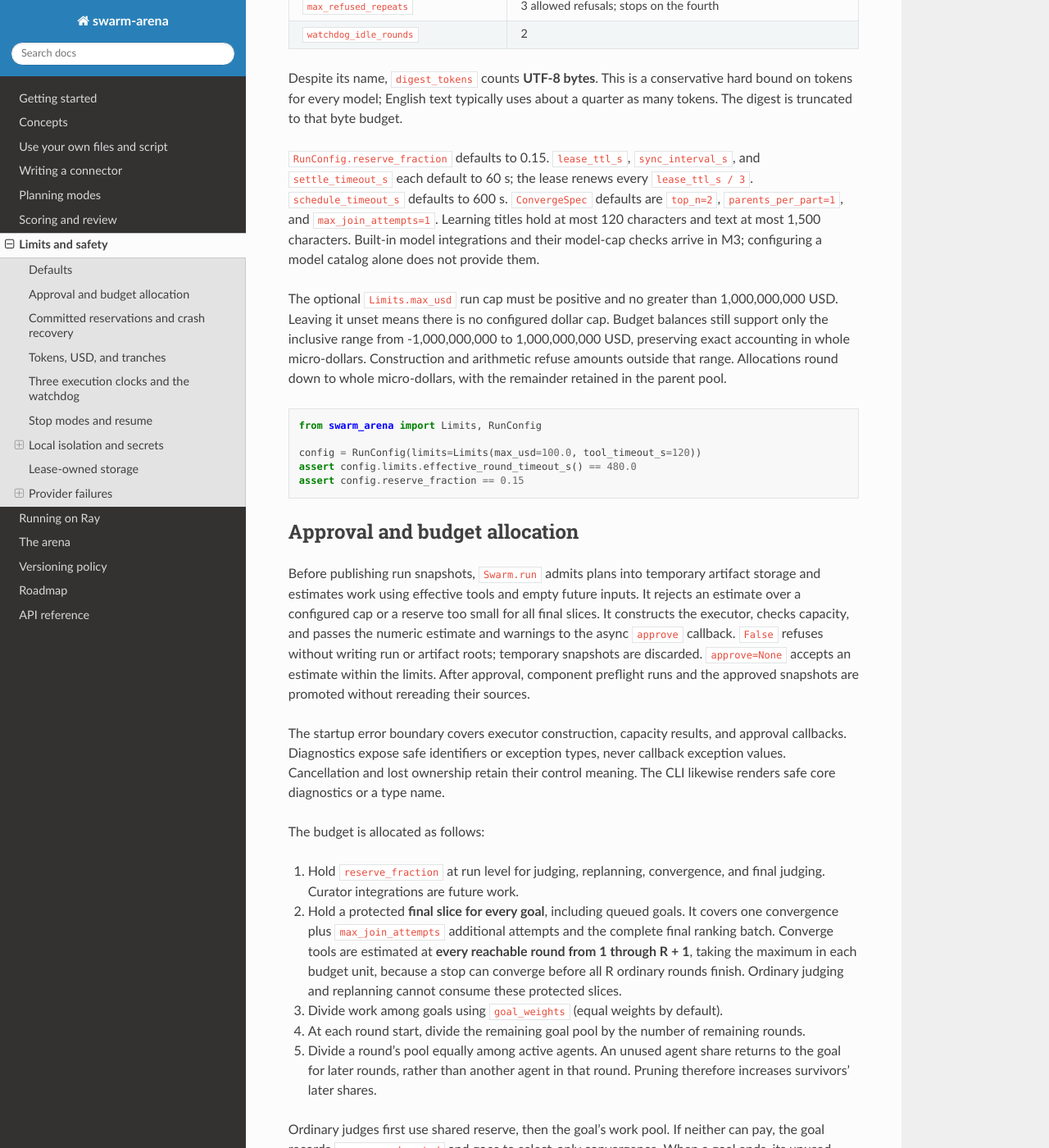
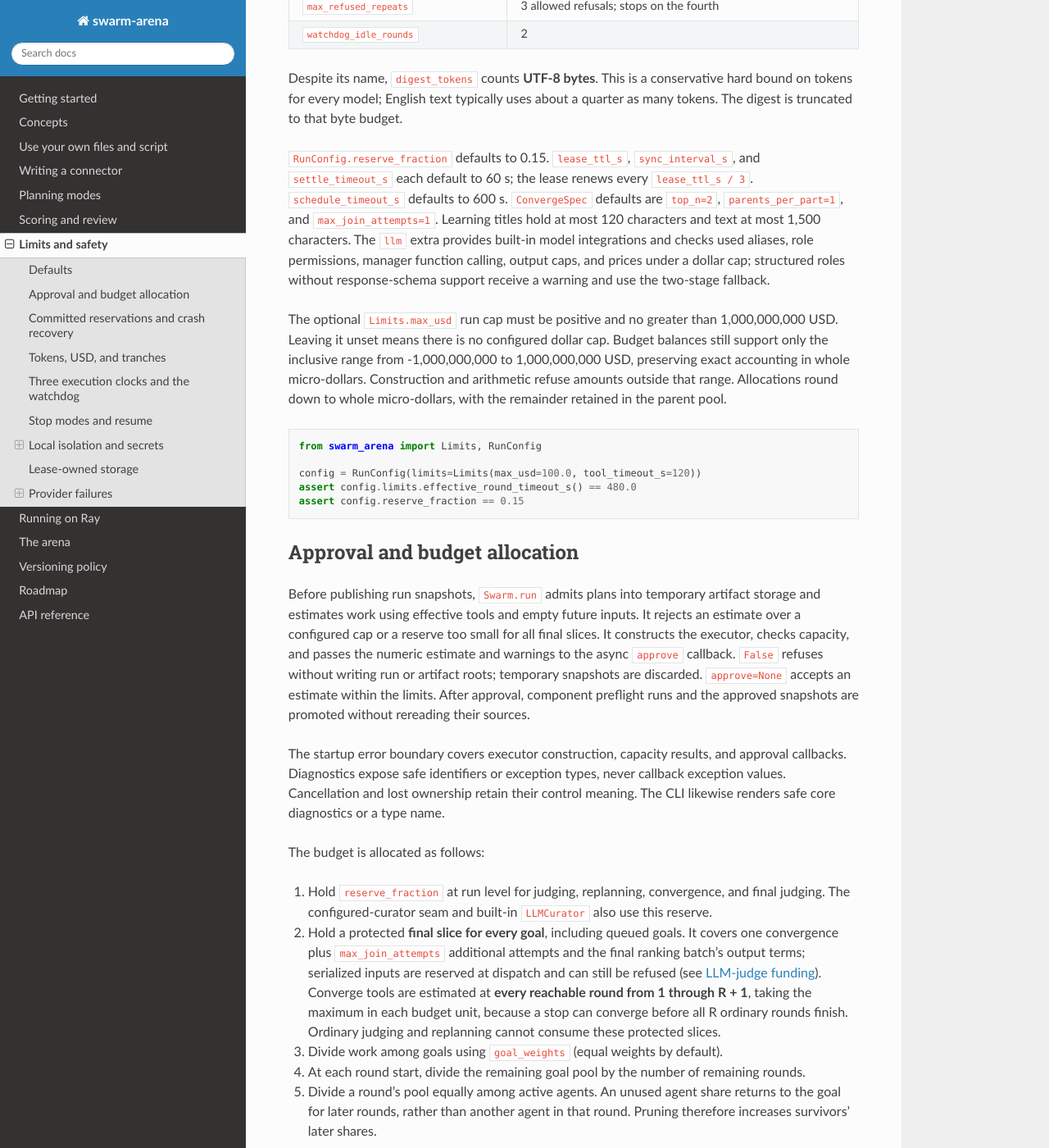
Before and after one commit to shreyasvinaya/swarm-arena, a Sphinx documentation site: the page built from docs/limits-and-safety.md, in a window 1280 px wide and 1400 px high, scrolled down 1094 px. Shown: the whole window at 82% size. Built offline with Sphinx 7.4.7 and the Read the Docs theme 3.1.0, drawn with Linux system fonts in a browser that asks for light colours.

Commit message:
docs(safety): clarify delivered LLM and group read contracts
Describe current model checks, curator funding, and declared sibling reads.
Qualify final output funding so dispatch-time input refusals remain clear.

```diff
--- a/docs/limits-and-safety.md
+++ b/docs/limits-and-safety.md
@@ -42,8 +42,10 @@ and `settle_timeout_s` each default to 60 s; the lease renews every
 `lease_ttl_s / 3`. `schedule_timeout_s` defaults to 600 s. `ConvergeSpec`
 defaults are `top_n=2`, `parents_per_part=1`, and `max_join_attempts=1`.
 Learning titles hold at most 120 characters and text at most 1,500 characters.
-Built-in model integrations and their model-cap checks arrive in M3; configuring
-a model catalog alone does not provide them.
+The `llm` extra provides built-in model integrations and checks used aliases,
+role permissions, manager function calling, output caps, and prices under a
+dollar cap; structured roles without response-schema support receive a warning
+and use the two-stage fallback.
 
 The optional `Limits.max_usd` run cap must be positive and no greater than
 1,000,000,000 USD. Leaving it unset means there is no configured dollar cap.
@@ -79,10 +81,13 @@ control meaning. The CLI likewise renders safe core diagnostics or a type name.
 The budget is allocated as follows:
 
 1. Hold `reserve_fraction` at run level for judging, replanning, convergence,
-   and final judging. Curator integrations are future work.
+   and final judging. The configured-curator seam and built-in `LLMCurator`
+   also use this reserve.
 2. Hold a protected **final slice for every goal**, including queued goals.
    It covers one convergence plus `max_join_attempts` additional attempts and
-   the complete final ranking batch. Converge tools are estimated at **every
+   the final ranking batch's output terms; serialized inputs are reserved at
+   dispatch and can still be refused (see [LLM-judge funding](scoring-and-review.md#llm-judges)).
+   Converge tools are estimated at **every
    reachable round from 1 through R + 1**, taking the maximum in each budget
    unit, because a stop can converge before all R ordinary rounds finish.
    Ordinary judging and replanning cannot consume these protected slices.
```
Also changed, not shown: docs/scoring-and-review.md (+2 -2 lines).
